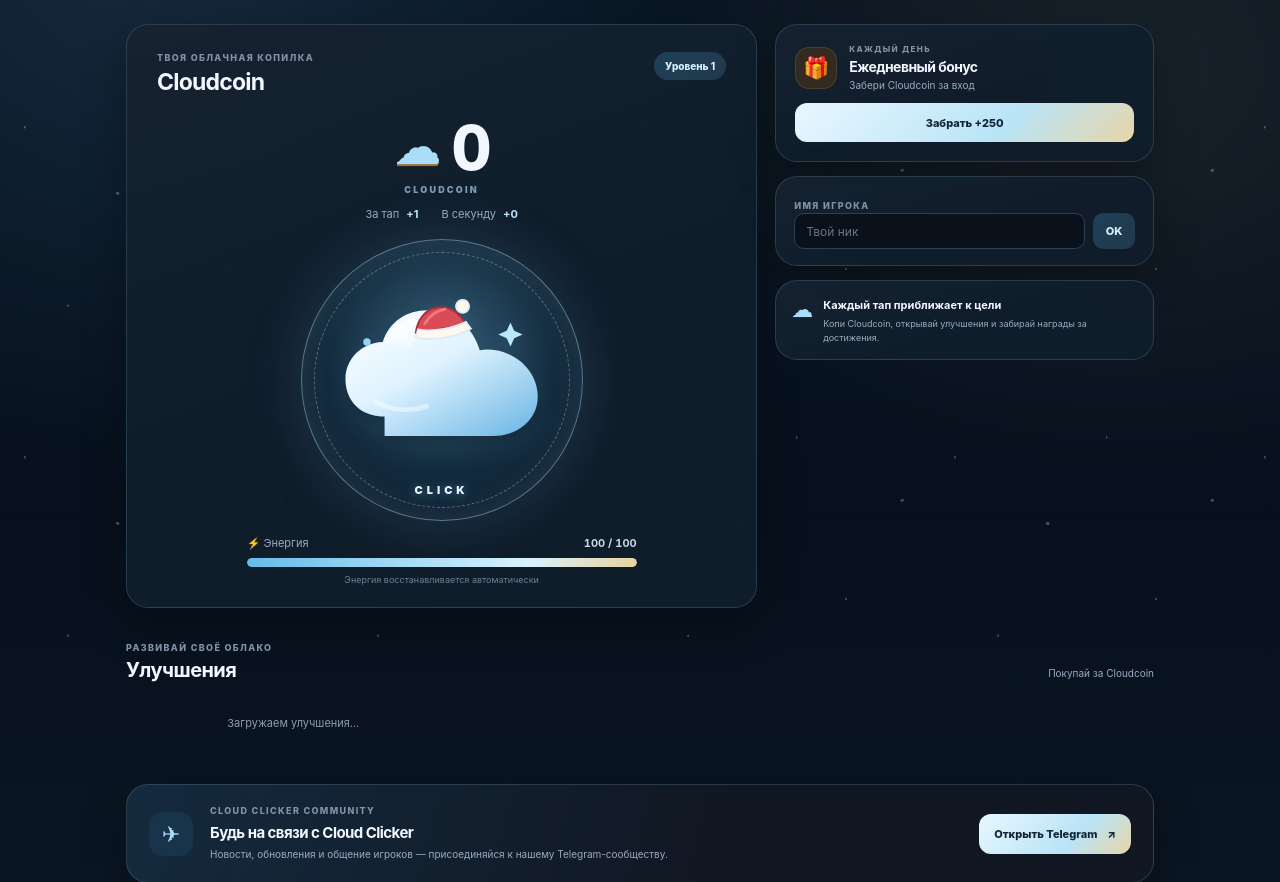
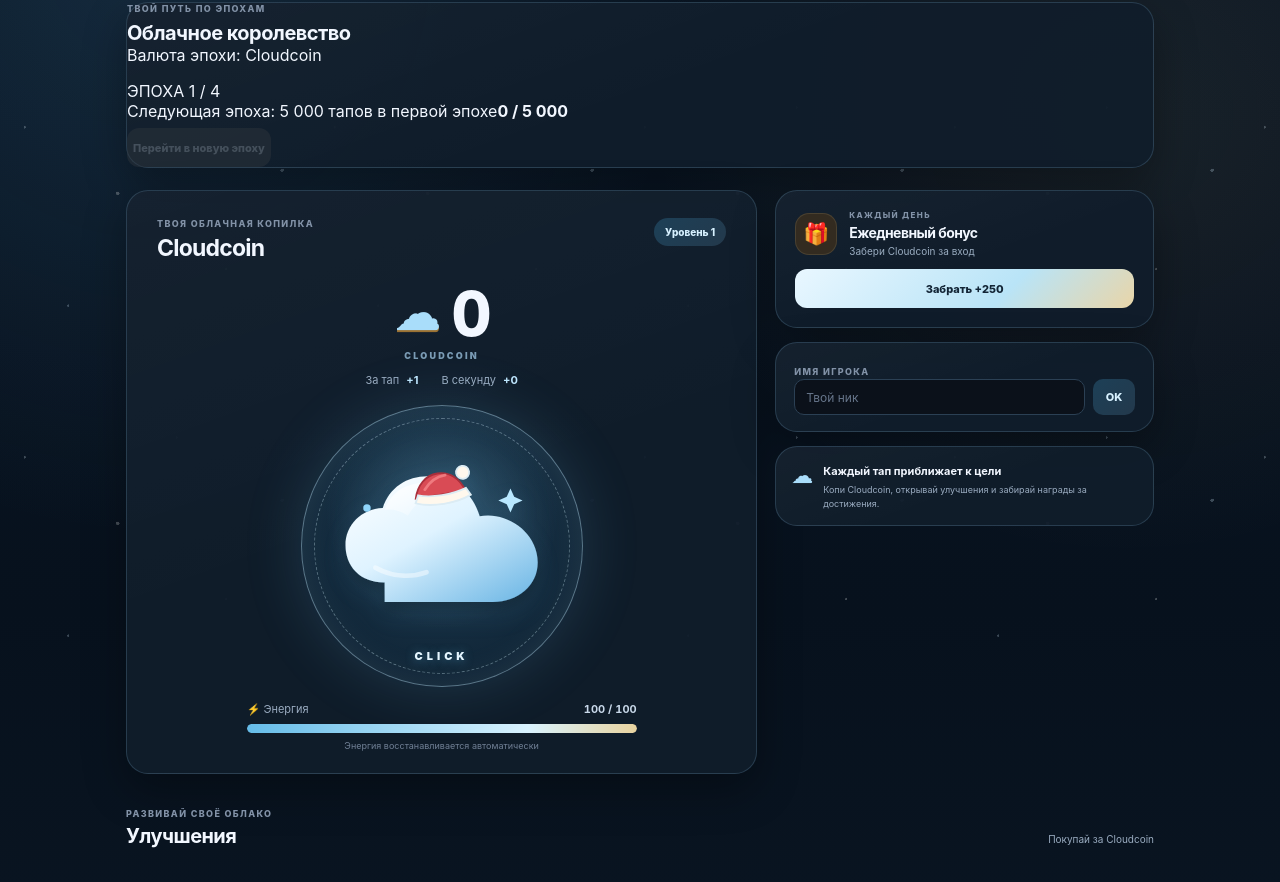
Before and after one commit to sokolstadik-gif/cloud-clicker, a Python web app: template templates/index.html in a window 1280 px wide. Shown: the part 149-1031 px from the top of the page. Run offline with Jinja, Linux system fonts and the light colour scheme; the template is opened without the code that fills it, so the values that code supplies are empty; some libraries are stand-ins or nearby versions.

Commit message:
Add era progression panel to game screen

```diff
--- a/templates/index.html
+++ b/templates/index.html
@@ -39,18 +39,28 @@
     </nav>
 
     <section class="tab-panel active" id="tab-game" data-panel="game">
+      <section class="era-panel panel" id="eraPanel" aria-live="polite">
+        <div class="era-panel-top">
+          <div><p class="eyebrow">ТВОЙ ПУТЬ ПО ЭПОХАМ</p><h2 id="eraPanelTitle">Облачное королевство</h2><p id="eraCurrency">Валюта эпохи: Cloudcoin</p></div>
+          <span class="era-number" id="eraNumber">ЭПОХА 1 / 4</span>
+        </div>
+        <div class="era-progress-copy"><span id="eraRequirement">Следующая эпоха: 5 000 тапов в первой эпохе</span><b id="eraProgressText">0 / 5 000</b></div>
+        <div class="era-progress-track"><div id="eraProgressFill"></div></div>
+        <button class="primary-button era-transition" id="eraTransitionBtn" type="button" disabled>Перейти в новую эпоху</button>
+        <div class="era-archive" id="eraArchive"></div>
+      </section>
       <section class="hero-grid">
         <section class="game-card panel">
           <div class="card-heading">
             <div>
               <p class="eyebrow">ТВОЯ ОБЛАЧНАЯ КОПИЛКА</p>
-              <h1>Cloudcoin</h1>
+              <h1 id="eraName">Cloudcoin</h1>
             </div>
             <span class="level-pill" id="levelPill">Уровень 1</span>
           </div>
 
           <div class="coin-total"><span class="coin-symbol">☁</span><span id="coins">0</span></div>
-          <div class="currency-label">CLOUDCOIN</div>
+          <div class="currency-label" id="currencyLabel">CLOUDCOIN</div>
           <div class="income-row">
             <span>За тап <b id="tapPower">+1</b></span>
             <span>В секунду <b id="passiveIncome">+0</b></span>
```
